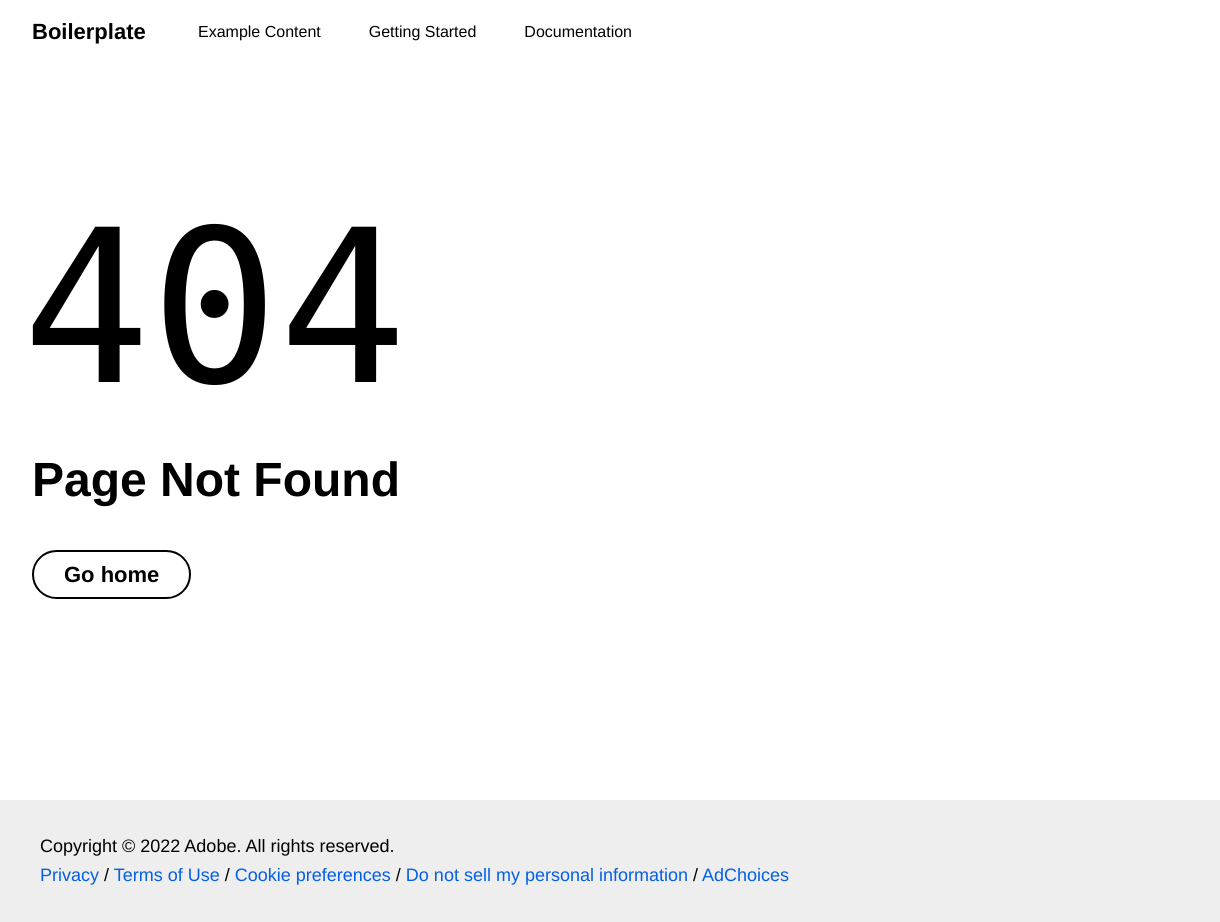
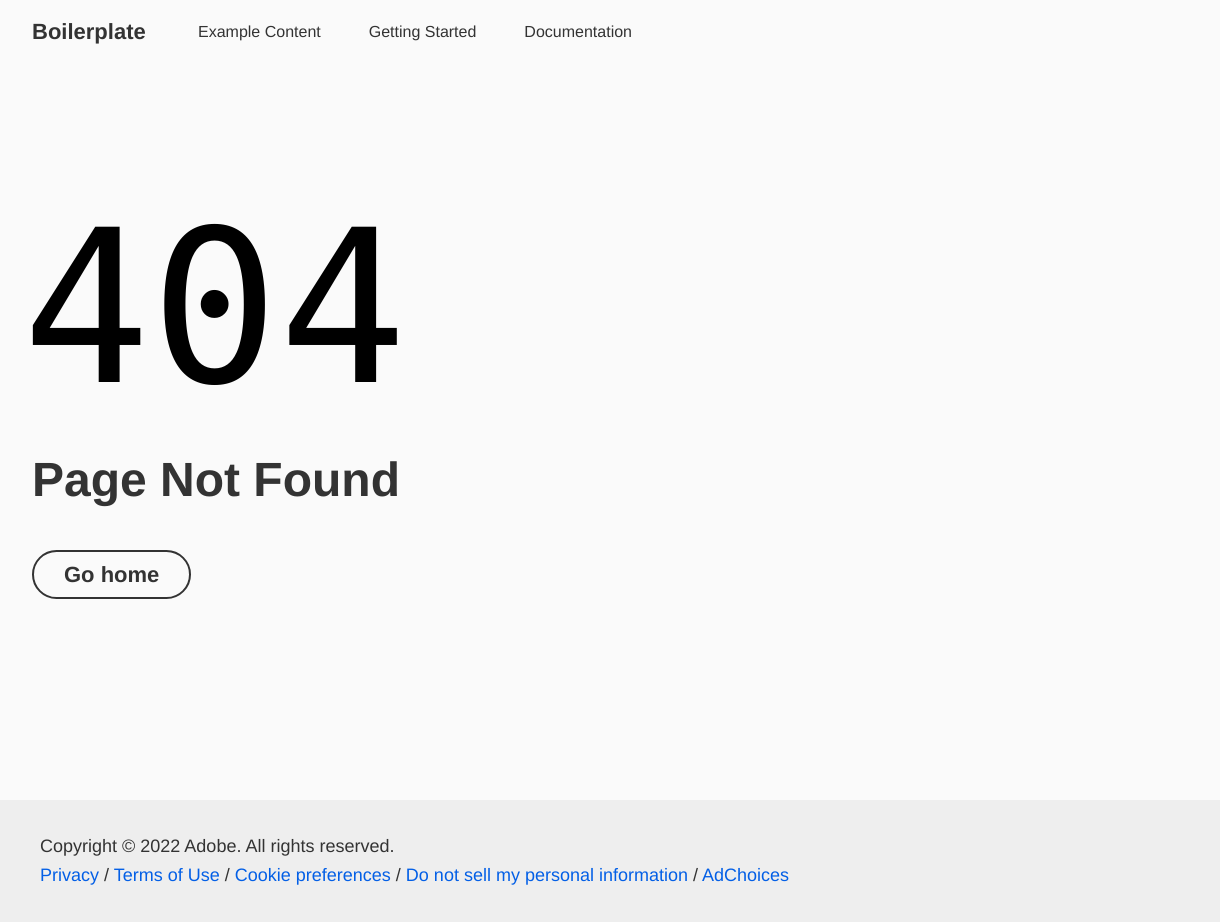
Before and after one commit to PAT-FFM/helix-pt-01, a website with bundled scripts: page 404.html in a window 1280 px wide. Shown: the full height of the page, 0-1220 px from the left. Built offline with nearby package versions, Linux system fonts and the light colour scheme; files whose address does not match are found by name.

Commit message:
Update styles.css

```diff
--- a/styles/styles.css
+++ b/styles/styles.css
@@ -14,13 +14,13 @@
   /* colors */
   --link-color: #035fe6;
   --link-hover-color: #136ff6;
-  --background-color: #fff;
+  --background-color: #fafafa;
   --overlay-background-color: #eee;
   --highlight-background-color: #ccc;
-  --text-color: #000;
+  --text-color: #333;
 
   /* fonts */
-  --body-font-family: 'helvetica neue', helvetica, ubuntu, roboto, noto, sans-serif;
+  --body-font-family: "SignikaLight",helvetica,arial,sans-serif;
   --heading-font-family: var(--body-font-family);
   --fixed-font-family: 'Roboto Mono', menlo, consolas, 'Liberation Mono', monospace;
 
```
